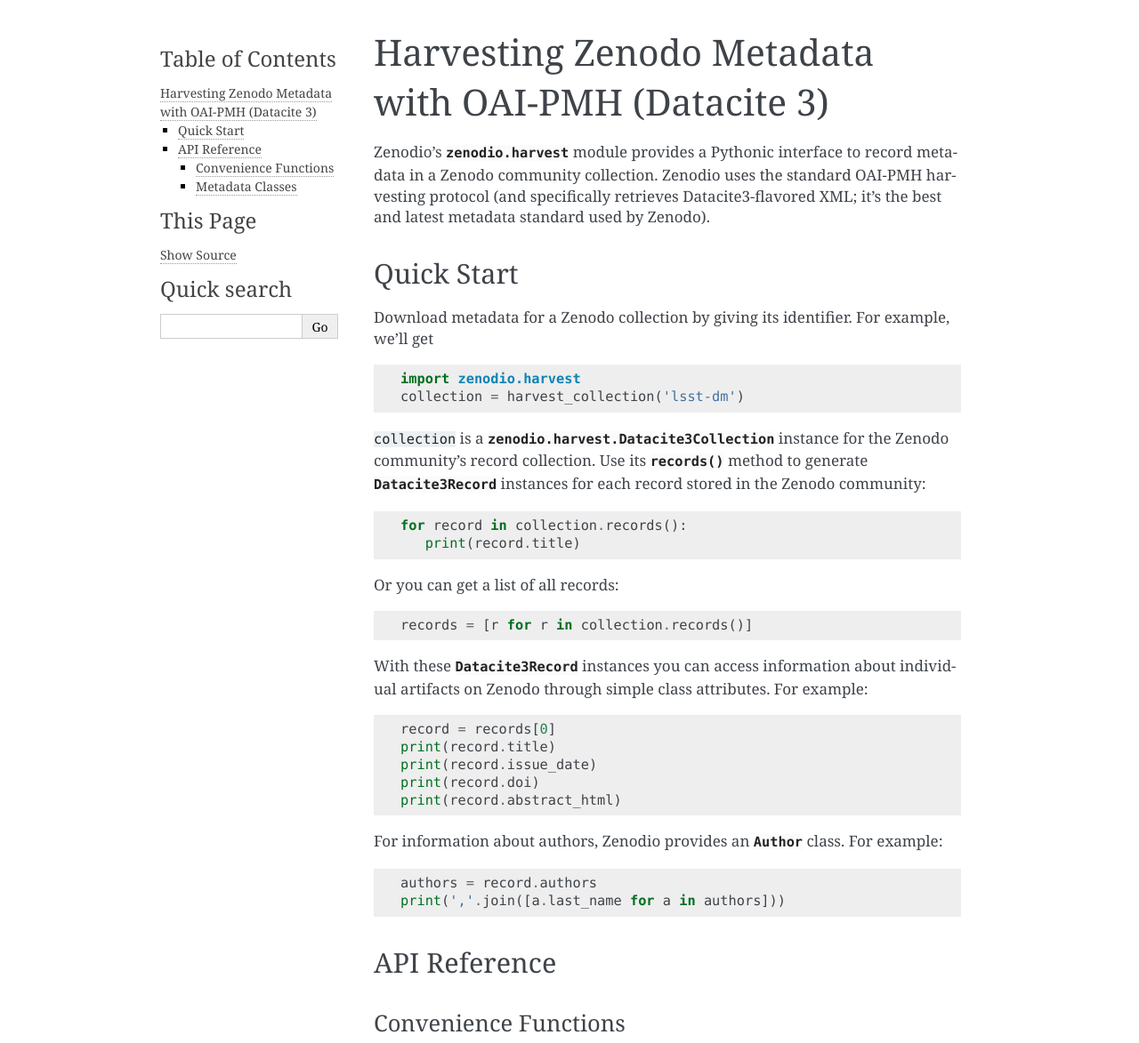
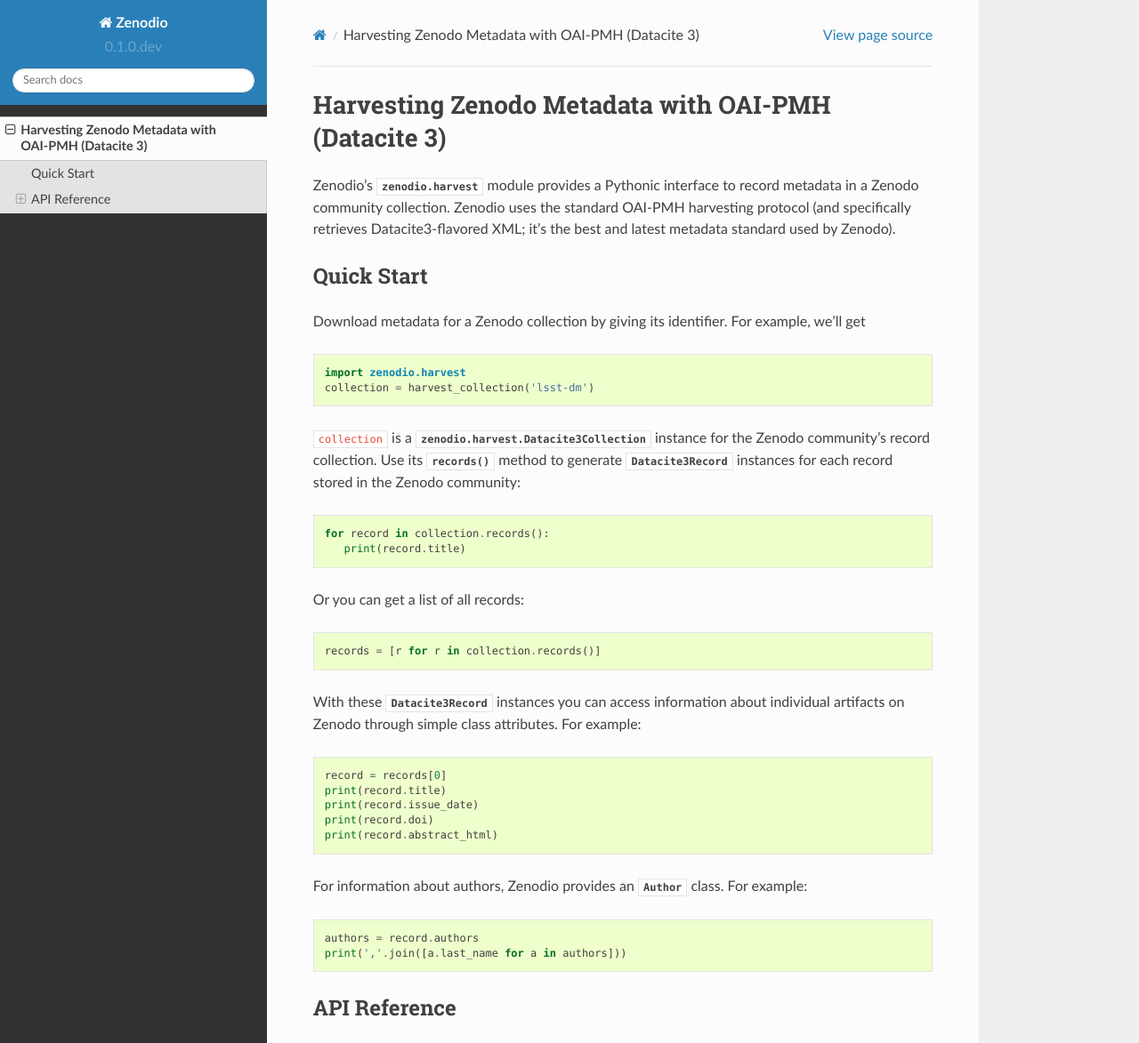
Before and after one commit to lsst-sqre/zenodio, a Sphinx documentation site: the page built from docs/harvest.rst, in a window 1280 px wide and 1400 px high, cut to the strip 0-1173 px from the top of the window. Shown: the whole strip at 89% size. Built offline with Sphinx 7.4.7 and the Read the Docs theme 2.0.0, drawn with Linux system fonts in a browser that asks for light colours; some of the changed text lies outside the part shown.

Commit message:
Use ReadTheDocs theme

```diff
--- a/docs/conf.py
+++ b/docs/conf.py
@@ -21,6 +21,8 @@
 # add these directories to sys.path here. If the directory is relative to the
 # documentation root, use os.path.abspath to make it absolute, like shown here.
 #sys.path.insert(0, os.path.abspath('.'))
+
+on_rtd = os.environ.get('READTHEDOCS', None) == 'True'
 
 # -- General configuration ------------------------------------------------
 
@@ -117,9 +119,11 @@
 
 # -- Options for HTML output ----------------------------------------------
 
-# The theme to use for HTML and HTML Help pages.  See the documentation for
-# a list of builtin themes.
-html_theme = 'alabaster'
+# on_rtd is whether we are on readthedocs.org
+if not on_rtd:  # only import and set the theme if we're building docs locally
+    import sphinx_rtd_theme
+    html_theme = 'sphinx_rtd_theme'
+    html_theme_path = [sphinx_rtd_theme.get_html_theme_path()]
 
 # Theme options are theme-specific and customize the look and feel of a theme
 # further.  For a list of options available for each theme, see the
```
Also changed, not shown: docs/index.rst (+5 -2 lines).
